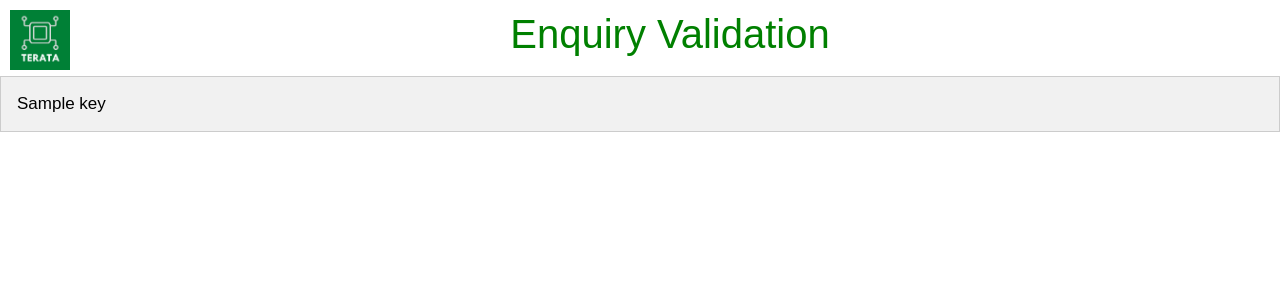
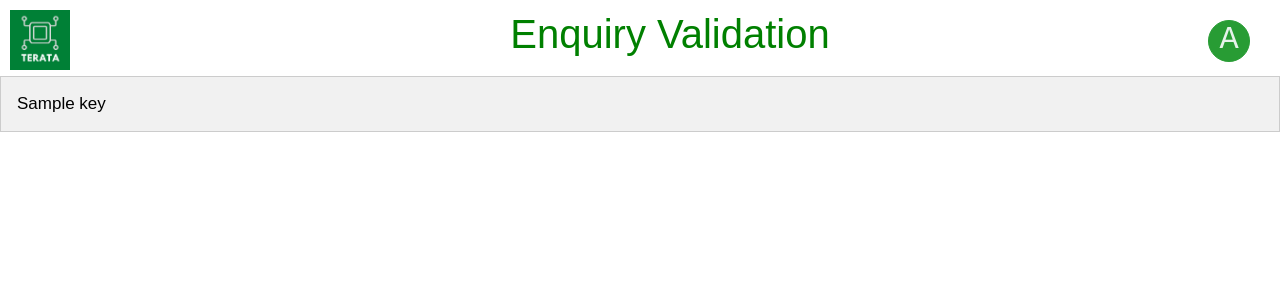
Before and after one commit to hariharasudhand/royalyarns-web, a Django app: template RY_Enquiry_Form/templates/app/ryn.html in a window 1280 px wide. Shown: the top 300 px of the page. Run offline with Django 4.2, Linux system fonts and the light colour scheme; the template is opened without the code that fills it: most values are stand-ins (such as "Sample title", 1, 10 or a date in 2020); some libraries are stand-ins or nearby versions.

Commit message:
logged in user logo
logged in user logo

```diff
--- a/RY_Enquiry_Form/DAO.py
+++ b/RY_Enquiry_Form/DAO.py
@@ -15,7 +15,7 @@ class DAO:
     # to logined in Role Agent or Supplier or Buyer
     ##
 
-    def GetLandingPageData(self):
+    def GetLandingPageData(self, vLoggedInUserID):
 
         # context = {'Error': 'No data found'}
         context = {}
@@ -34,7 +34,7 @@ class DAO:
         context['YarnPrice('+Count_RYP+')'] = Req_Yarn_Price
         context['ForQuote('+Count_RFQ+')'] = Ready_for_Quote
         context['Others('+Count_Others+')'] = other_status
-
+        context['user'] = vLoggedInUserID
         context['full'] = context
 
         return context
--- a/RY_Enquiry_Form/templates/app/ryn.html
+++ b/RY_Enquiry_Form/templates/app/ryn.html
@@ -242,6 +242,32 @@
                 width: 50%;
             }
         }
+        .topright {
+            position: absolute;
+            top: 20px;
+            right: 30px;
+            font-size: 18px;
+        }
+        .topcenter {
+            position: absolute;
+            top: 50px;
+            right: 610px;
+        }
+        .userCircle {
+            border-radius: 50%;
+            background: #289c34;
+            border: 1px solid #289c34;
+            color: #e6f2ea;
+            text-align: center;
+            display: block;
+            margin: 0px;
+            position: relative;
+            height: 42px;
+            width: 42px;
+            z-index: 0;
+
+            font: 32px  Courier New;
+        }
     </style>
 </head>
 <script>
@@ -294,6 +320,8 @@
         <div class="rounded float-start">
             {% load static %}
             <img src="{% static 'images/Terata.jpeg'%}" alt="no image" max-width="50%" height="60">
+            <div class="topright"><a href="/logout" id="Logout" class="text-decoration-none"> <span class="userCircle mb-0" data-toggle="tooltip" data-placement="top" title="{{user}}">{{user|make_list|first|capfirst}}</span></a>
+        </div>
         </div>
         <center>
             <h1>Enquiry Validation </h1>
@@ -306,10 +334,12 @@
         {% for key, value in full.items %}
             {% if key|first in 'full' %}
 
+            {% elif key|first in 'user' %}
+
             {% else %}
-                    <button class="tablinks" onclick="openTab(event, '{{ key }}')">{{ key }}
-                        </font>
-                    </button>
+              <button class="tablinks" onclick="openTab(event, '{{ key }}')">{{ key }}
+                 </font>
+               </button>
 
             {% endif %}
         {% endfor %}
```
Also changed, not shown: RY_Enquiry_Form/templates/app/ryn2.html (+24 -12 lines), RY_Enquiry_Form/views.py (+7 -7 lines).
